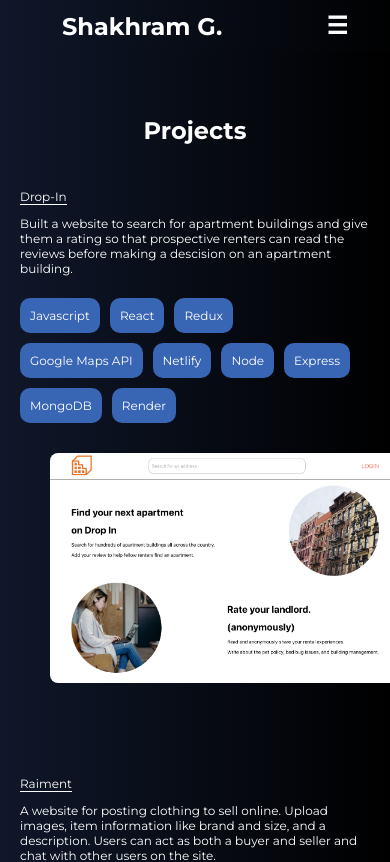
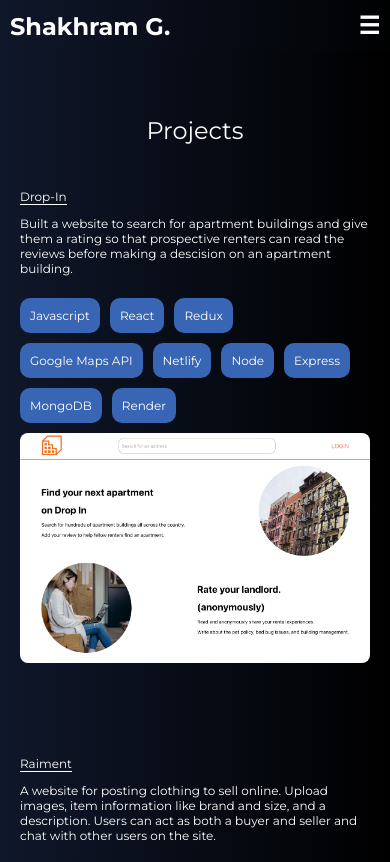
Before and after one commit to sgafurov/portfolio, a React (Create React App) app in the folder portfolio/: page /projects in a window 390 px wide. Shown: the top 862 px of the page. Built offline with nearby package versions, Linux system fonts and the light colour scheme.

Commit message:
Display nav links from right side of screen and hide accordian when clicked. Edit font size and weights

```diff
--- a/portfolio/src/components/Navbar.js
+++ b/portfolio/src/components/Navbar.js
@@ -17,15 +17,24 @@ export const Navbar = () => {
   const handleLinkClick = () => setIsDropdownVisible(false);
 
   const navLinks = [
-    <Link to="/" onClick={handleLinkClick}>Home</Link>,
-    <Link to="/about" onClick={handleLinkClick}>About</Link>,
-    <Link to="/resume" onClick={handleLinkClick}>Resume</Link>,
-    <Link to="/projects" onClick={handleLinkClick}>Projects</Link>,
-    <Link to="/contact" onClick={handleLinkClick}>Contact</Link>,
+    <Link to="/" onClick={handleLinkClick}>
+      Home
+    </Link>,
+    <Link to="/about" onClick={handleLinkClick}>
+      About
+    </Link>,
+    <Link to="/resume" onClick={handleLinkClick}>
+      Resume
+    </Link>,
+    <Link to="/projects" onClick={handleLinkClick}>
+      Projects
+    </Link>,
+    <Link to="/contact" onClick={handleLinkClick}>
+      Contact
+    </Link>,
   ];
 
   return (
-    <div className="outer-navbar-container">
       <div className="navbar">
         <div className="logo">
           <div>
@@ -37,17 +46,19 @@ export const Navbar = () => {
           </div>
           {isMinimized && (
             <div>
-              <h1 className={"accordian-menu"} onClick={toggleDropdown}>
+              <h1
+                className={`accordian-btn ${isDropdownVisible ? "hidden" : ""}`}
+                onClick={toggleDropdown}
+              >
                 ☰
               </h1>
-              {isDropdownVisible && (
-                <div
-                  className="dropdown-menu"
-                  style={{ display: "flex", flexDirection: "column" }}
-                >
-                  {navLinks}
-                </div>
-              )}
+              <div
+                className={`dropdown-menu ${
+                  isDropdownVisible ? "visible" : ""
+                }`}
+              >
+                {navLinks}
+              </div>
             </div>
           )}
         </div>
@@ -63,6 +74,5 @@ export const Navbar = () => {
           )}
         </div>
       </div>
-    </div>
   );
 };
--- a/portfolio/src/index.css
+++ b/portfolio/src/index.css
@@ -24,7 +24,7 @@ h1 {
     font-size: 15px;
   }
   h1 {
-    font-size: 2.25rem;
+    font-size: 2rem;
   }
 }
 
--- a/portfolio/src/styles/About.css
+++ b/portfolio/src/styles/About.css
@@ -7,7 +7,7 @@
 }
 
 .about-title {
-    font-weight: bold;
+    font-weight:300;
     margin-bottom: 1.5rem;
 }
 
--- a/portfolio/src/styles/Contact.css
+++ b/portfolio/src/styles/Contact.css
@@ -4,6 +4,11 @@
     align-items: center;
     margin: 0 auto;
     margin-bottom: 50px;
+}
+
+.contact-form h1 {
+    font-weight:300;
+
 }
 
 .contact-form input, .contact-form textarea {
--- a/portfolio/src/styles/Navbar.css
+++ b/portfolio/src/styles/Navbar.css
@@ -33,17 +33,13 @@
 .logo {
     display: flex;
     width: auto;
-    justify-content: space-around;
+    justify-content: space-between;
     flex-direction: row;
     align-items: center;
     text-align: center;
 }
 
 .logo h1 {
-    margin: 0;
-}
-
-.accordian-menu {
     margin: 0;
 }
 
@@ -65,7 +61,43 @@ nav li:last-child {
     margin-right: 0;
 }
 
+.accordian-btn {
+    margin: 0;
+    padding-right: 20px;
+    display: block;
+}
+
+.accordian-btn.hidden {
+    margin: 0;
+    display: none;
+}
+
+.dropdown-menu {
+    position: fixed;
+    top: 0;
+    right: -100%;
+    width: fit-content;
+    height: fit-content;
+    transition: right 0.3s ease-in-out;
+    display: flex;
+    flex-direction: column;
+    padding: 10px 20px 0 0;
+}
+
+.dropdown-menu > a {
+    margin-bottom: 5px;
+    font-size: 14px;
+}
+
+.dropdown-menu.visible {
+    right: 0;
+}
+
 @media (max-width: 768px) {
+    .navbar-links {
+        font-size: 16px;
+    }
+
     .logo {
         width: 100%;
     }
--- a/portfolio/src/styles/Projects.css
+++ b/portfolio/src/styles/Projects.css
@@ -6,7 +6,7 @@
 }
 
 .projects-title {
-    font-weight: bold;
+    font-weight:300;
     margin-bottom: 1.5rem;
 }
 
@@ -56,7 +56,6 @@
     }
 
     .image {
-        margin-top: 30px;
-        margin-left: 30px;
+        margin-top: 10px;
     }
 }
--- a/portfolio/src/styles/Resume.css
+++ b/portfolio/src/styles/Resume.css
@@ -5,7 +5,7 @@
 }
 
 .resume-container h1 {
-    font-weight: bold;
+    font-weight:300;
     margin-bottom: 1.5rem;
 }
 
```
